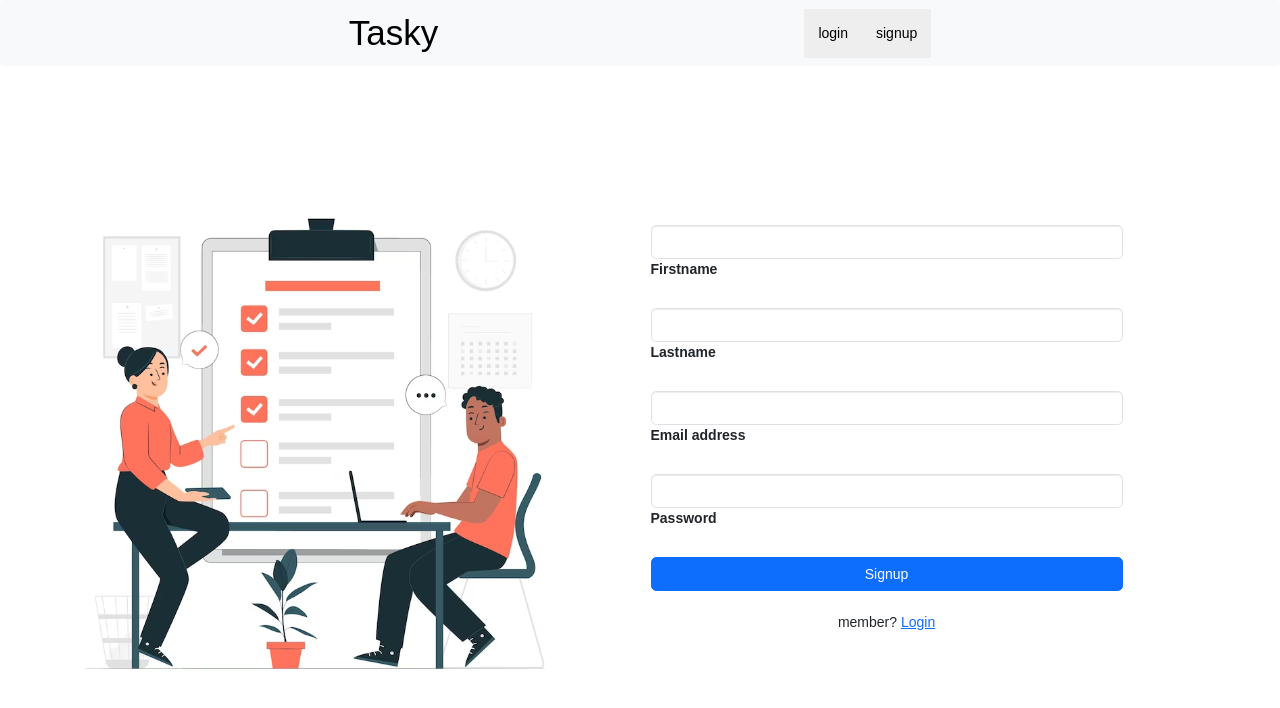
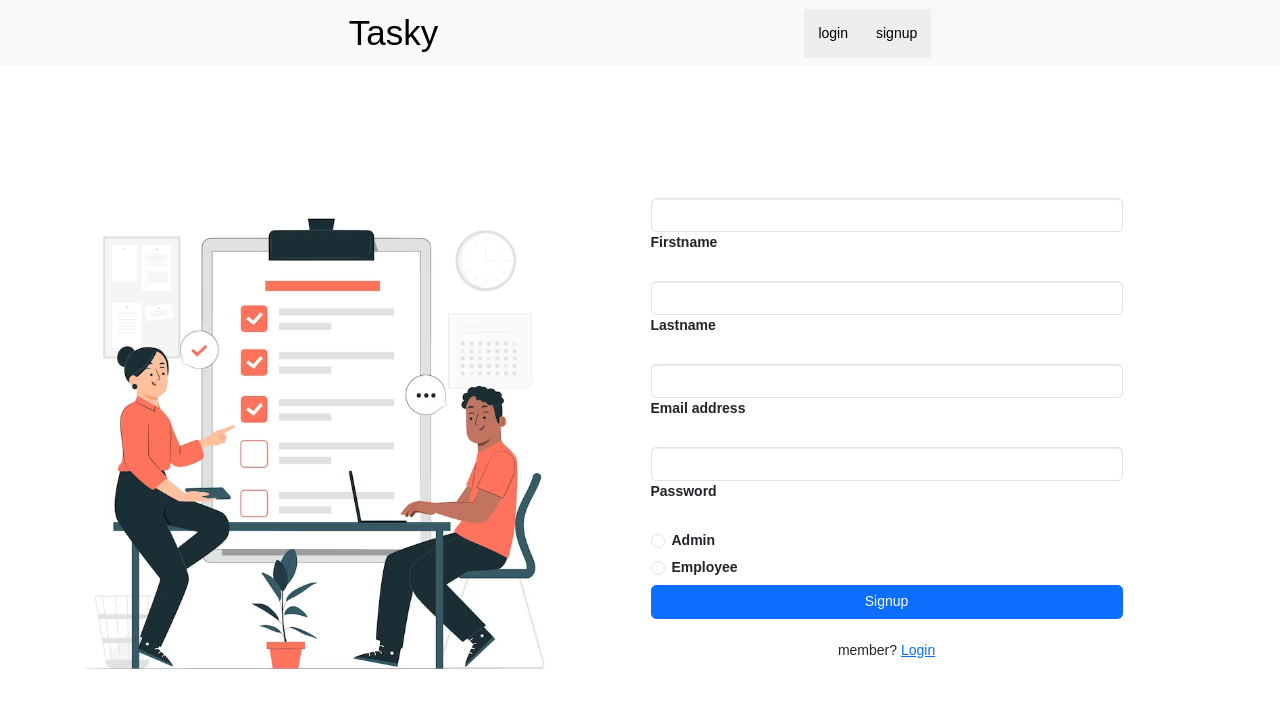
Before and after one commit to Ankish-Nayak/tasky, an Angular app in the folder apps/frontend/: page /register in a window 1280 px wide. Both pictures are taken after a click on the button "signup". Shown: the top 708 px of the page. Built offline with nearby package versions, Linux system fonts and the light colour scheme; no server answers.

Commit message:
login and signup working.

```diff
--- a/apps/frontend/package.json
+++ b/apps/frontend/package.json
@@ -18,6 +18,7 @@
     "@angular/platform-browser": "^17.0.0",
     "@angular/platform-browser-dynamic": "^17.0.0",
     "@angular/router": "^17.0.0",
+    "@popperjs/core": "^2.11.8",
     "date-fns": "^3.0.6",
     "popper.js": "^1.16.1",
     "rxjs": "~7.8.0",
--- a/apps/frontend/src/app/components/auth/register/register.component.html
+++ b/apps/frontend/src/app/components/auth/register/register.component.html
@@ -46,6 +46,31 @@
       <label class="form-label" for="password">Password</label>
     </div>
 
+    <!-- role -->
+    <div class="form-check">
+      <input
+        class="form-check-input"
+        type="radio"
+        value="admin"
+        name="role"
+        id="flexRadioAdmin"
+        formControlName="role"
+      />
+      <label class="form-check-label" for="flexRadioAdmin"> Admin </label>
+    </div>
+    <div class="form-check">
+      <input
+        class="form-check-input"
+        type="radio"
+        value="employee"
+        name="role"
+        id="flexRadioEmployee"
+        formControlName="role"
+        checked
+      />
+      <label class="form-check-label" for="flexRadioEmployee"> Employee </label>
+    </div>
+
     <!-- Submit button -->
     <button type="submit" class="btn btn-primary btn-block mb-4">Signup</button>
 
--- a/apps/frontend/src/app/components/auth/register/register.component.ts
+++ b/apps/frontend/src/app/components/auth/register/register.component.ts
@@ -1,12 +1,11 @@
 import { CommonModule } from '@angular/common';
-import { Component, EventEmitter, Output } from '@angular/core';
+import { Component } from '@angular/core';
 import {
   FormsModule,
   FormGroup,
   FormControl,
   ReactiveFormsModule,
 } from '@angular/forms';
-import { signupParams } from 'types';
 import { AuthService } from '../../../services/auth/auth.service';
 import { RootService } from '../../../services/root/root.service';
 
@@ -18,6 +17,7 @@ import { RootService } from '../../../services/root/root.service';
   styleUrl: './register.component.css',
 })
 export class RegisterComponent {
+  role: 'employee' | 'admin' = 'employee';
   signupForm = new FormGroup({
     firstname: new FormControl(''),
     lastname: new FormControl(''),
@@ -43,6 +43,5 @@ export class RegisterComponent {
   }
   setPageRender() {
     this.rootService.setSignupLoginPageRender('login');
-    // this.updatePageRender.emit('login');
   }
 }
--- a/apps/frontend/src/index.html
+++ b/apps/frontend/src/index.html
@@ -17,6 +17,7 @@
       integrity="sha384-BVYiiSIFeK1dGmJRAkycuHAHRg32OmUcww7on3RYdg4Va+PmSTsz/K68vbdEjh4u"
       crossorigin="anonymous"
     />
+    <link src="https://unpkg.com/@popperjs/core@2" />
   </head>
   <body>
     <app-root></app-root>
```
Also changed, not shown: 1 other file (tests, documents, lock files or other folders).
